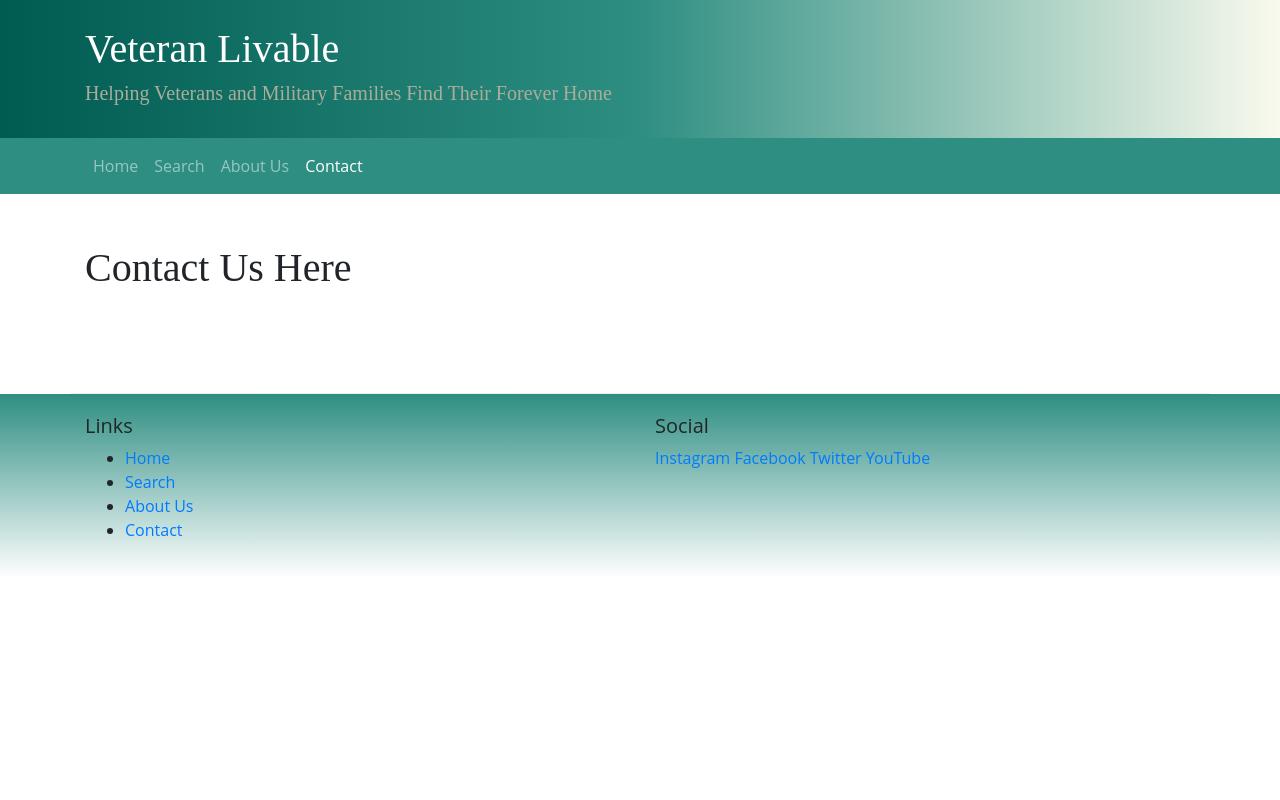
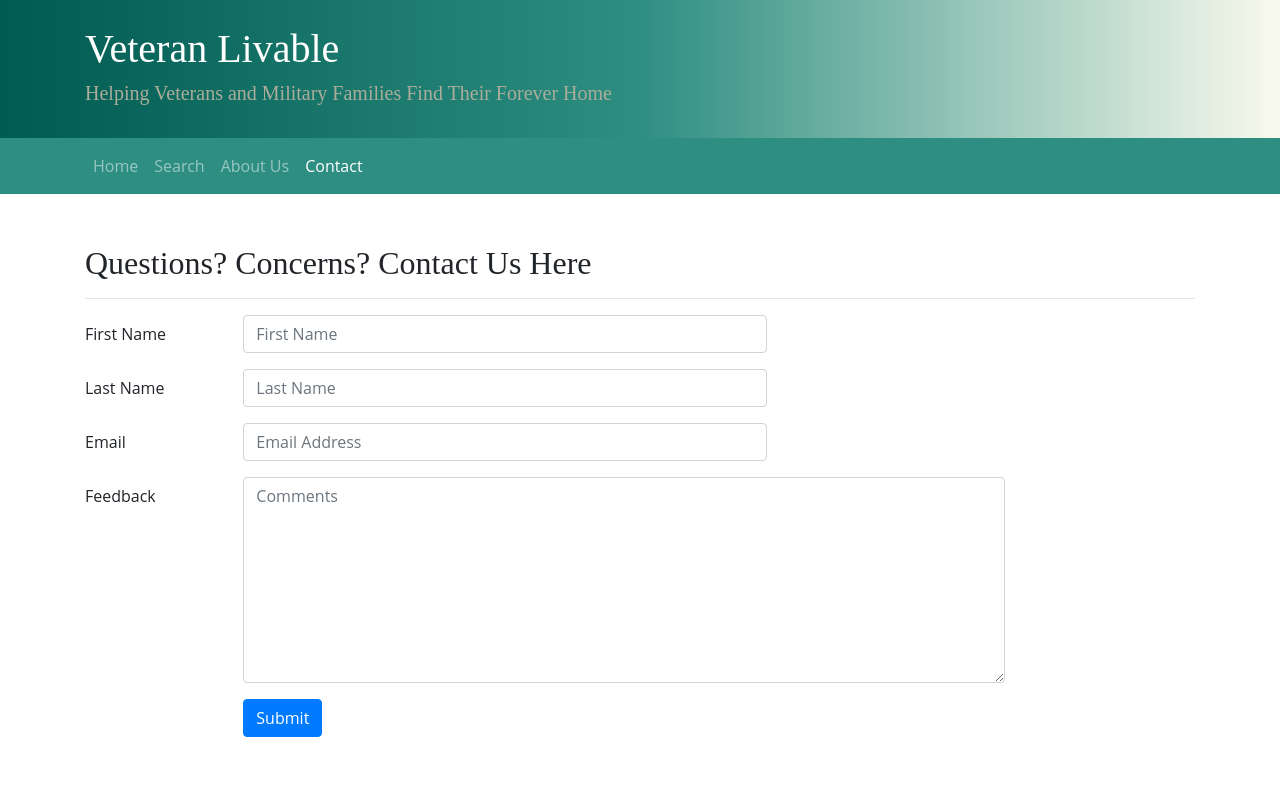
Before and after one commit to beckyrich/veteran-relocation, a website: page contactus.html in a window 1280 px wide. Shown: the top 800 px of the page. Drawn offline with nearby package versions, Linux system fonts and the light colour scheme; a web font is replaced by a local one.

Commit message:
Contact Form Added

```diff
--- a/contactus.html
+++ b/contactus.html
@@ -43,8 +43,42 @@
 
     <div class="container">
         <div class="row row-content">
-            <div class="col">
-                <h1>Contact Us Here</h1>
+            <div class="col-12">
+                <h2>Questions? Concerns? Contact Us Here</h2>
+                <hr />
+            </div>
+            <div class="col-md-10">
+                <form>
+                    <div class="form-group row">
+                        <label for="firstName" class="col-md-2 col-form-label">First Name</label>
+                        <div class="col-md-7">
+                            <input type="text" id="firstName" name="firstName" class="form-control" placeholder="First Name" >
+                        </div>
+                    </div>
+                    <div class="form-group row">
+                        <label for="lastName" class="col-md-2 col-form-label">Last Name</label>
+                        <div class="col-md-7">
+                            <input type="text" id="lastName" name="lastName" class="form-control" placeholder="Last Name" >
+                        </div>
+                    </div>
+                    <div class="form-group row">
+                        <label for="email" class="col-md-2 col-form-label">Email </label>
+                        <div class="col-md-7">
+                            <input type="email" id="email" name="email" class="form-control" placeholder="Email Address" >
+                        </div>
+                    </div>
+                    <div class="form-group row">
+                        <label for="feedback" class="col-md-2 col-form-label">Feedback </label>
+                        <div class="col-md-10">
+                            <textarea name="feedback" id="feedback" class="form-control" rows="8" placeholder="Comments"></textarea>
+                        </div>
+                    </div>
+                    <div class="form-group row">
+                        <div class="offset-md-2 col-md-10">
+                            <button type="submit" class="btn btn-primary">Submit</button>
+                        </div>
+                    </div>
+                </form>
             </div>
         </div>
     </div>
```
